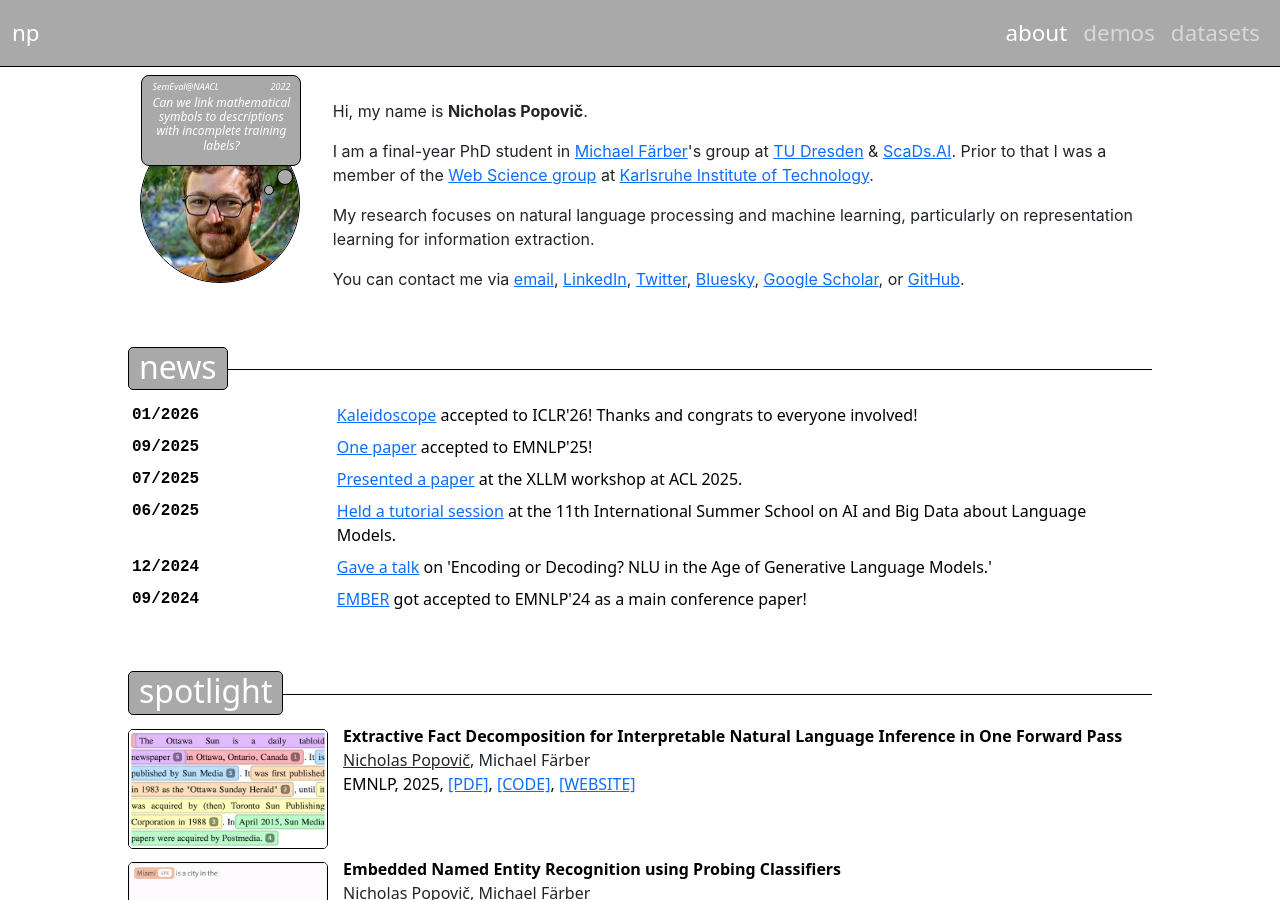
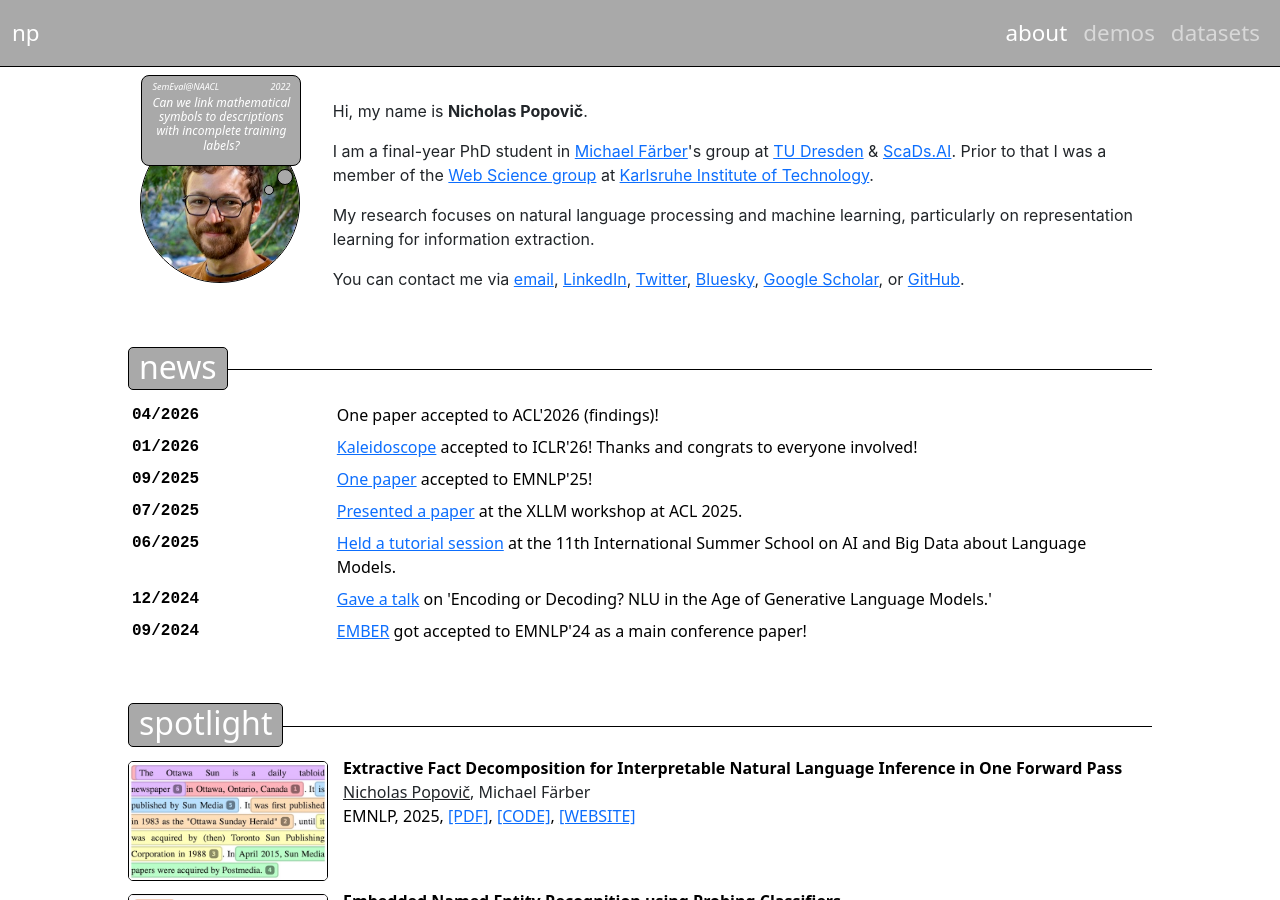
Before and after one commit to nicpopovic/nicpopovic.github.io, a Jekyll site: the page built from index.md, in a window 1280 px wide and 900 px high. Built offline with Jekyll 4.4.1, drawn with Linux system fonts in a browser that asks for light colours.

Commit message:
added news item

```diff
--- a/_data/news.yaml
+++ b/_data/news.yaml
@@ -1,3 +1,5 @@
+- date: "04/2026"
+  text: "One paper accepted to ACL'2026 (findings)!"
 - date: "01/2026"
   title: "Kaleidoscope"
   link: "https://kaleidoscope-dataset.github.io"  # Optional link
```
